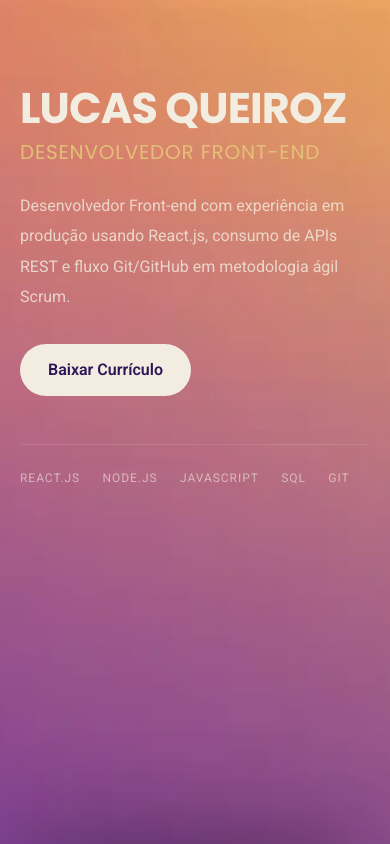
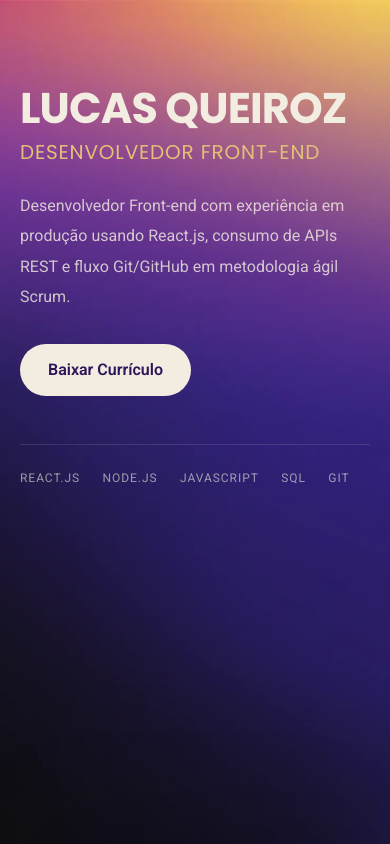
Before and after one commit to lcsqueiroz/portfolio, a React (Vite) app: page / in a window 390 px wide. Shown: the top 844 px of the page. Built offline with nearby package versions, Linux system fonts and the light colour scheme.

Commit message:
fix: mantem background-attachment fixed no mobile
Estava usando scroll pensando em um bug antigo do iOS Safari, mas
isso desalinhava o fundo em relacao a Hero (que tambem e fixed).

```diff
--- a/src/theme.css
+++ b/src/theme.css
@@ -38,7 +38,7 @@ body {
 @media (max-width: 720px) {
   body {
     background-image: url('./assets/background-mobile.webp');
-    background-attachment: scroll;
+    background-attachment: fixed;
     background-size: cover;
   }
 }
```
